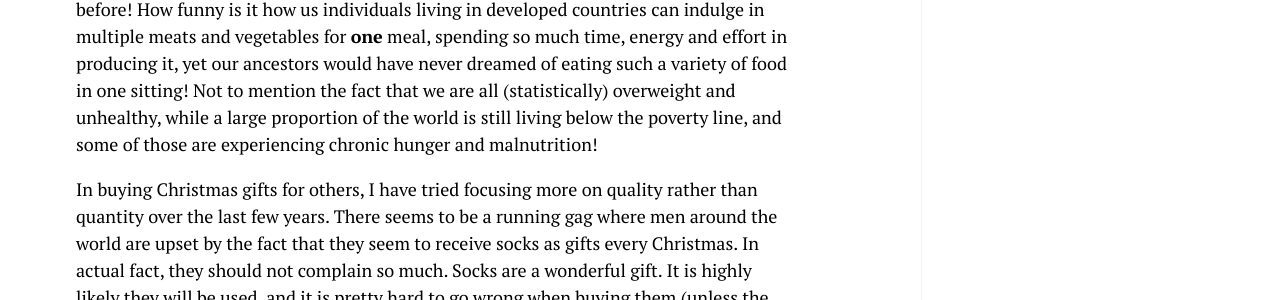
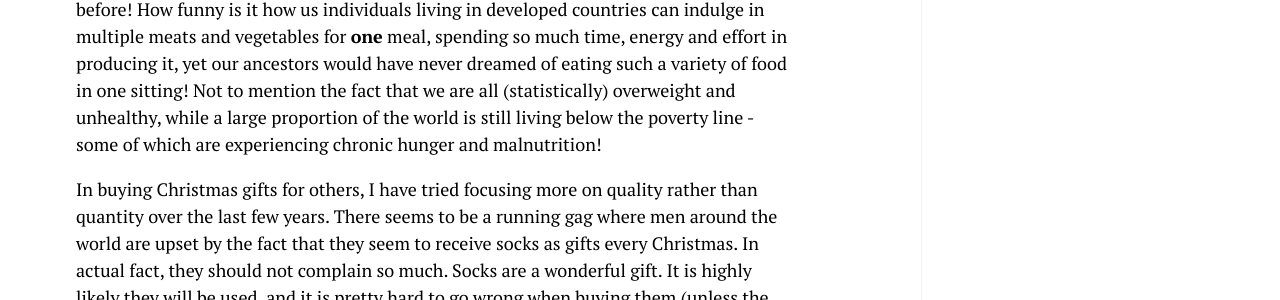
Before and after one commit to cjmlgrto/siomi.net, a Jekyll site: the page built from _posts/2017-12-25-on-gluttony-excess-and-consumerism.markdown, in a window 1280 px wide and 900 px high, scrolled down 1606 px. Shown: the part 234-534 px from the top of the window. Built offline with Jekyll 4.4.1, drawn with Linux system fonts in a browser that asks for light colours.

Commit message:
Updated On Gluttony Excess And Consumerism

```diff
--- a/_posts/2017-12-25-on-gluttony-excess-and-consumerism.markdown
+++ b/_posts/2017-12-25-on-gluttony-excess-and-consumerism.markdown
@@ -12,7 +12,7 @@ The marketing material issued by department stores likes to tell us that Christm
 
 In my younger, teenager years I frequently felt disappointed on Christmas Day. This was mostly because I craved more gifts than I received, or craved different gifts to what were chosen for me by my family members (spoiler alert: Santa is not real!). I distinctly remember what would have been the Christmas of 2012, where my mother thought it would be a good idea to purchase a pack of RACV driving lessons for me. I hated it. There was no instant gratification, and it certainly was not something I could talk about or show off to my friends. In hindsight, I see how great of a gift it was. The large sum she spent on those driving lessons was what helped me learn how to feel confident behind the wheel, although I did not hop in the driver's seat until ten months after Christmas. As I have grown older, I like to think I have mostly shed my insecurities about the way others perceive me. I do not measure my self worth in the goods that I own, and I no longer feel like I have to prove to something to someone by buying expensive things. Over time, I have tried to request gifts around Christmastime that are things I know I will use, or things I genuinely need. For example, this year I was lucky enough to receive a GHD Platinum Styler. While this is considered to be the top-of-the-line GHD, it is also the first hair straightener I have received in ten years (yes, my old one has held up extremely well!) and I can only hope it will last me until my 30th birthday.
 
-I have also found that my Christmases involve less agonising stomach aches than they did in the past. This year I consumed only one plate of food at Christmas lunch - not even a full plate - and stopped eating as soon as the hunger disappeared. The way people approach Christmas can be perplexing to me. It is as though they have never seen food before! How funny is it how us individuals living in developed countries can indulge in multiple meats and vegetables for **one** meal, spending so much time, energy and effort in producing it, yet our ancestors would have never dreamed of eating such a variety of food in one sitting! Not to mention the fact that we are all (statistically) overweight and unhealthy, while a large proportion of the world is still living below the poverty line, and some of those are experiencing chronic hunger and malnutrition!
+I have also found that my Christmases involve less agonising stomach aches than they did in the past. This year I consumed only one plate of food at Christmas lunch - not even a full plate - and stopped eating as soon as the hunger disappeared. The way people approach Christmas can be perplexing to me. It is as though they have never seen food before! How funny is it how us individuals living in developed countries can indulge in multiple meats and vegetables for **one** meal, spending so much time, energy and effort in producing it, yet our ancestors would have never dreamed of eating such a variety of food in one sitting! Not to mention the fact that we are all (statistically) overweight and unhealthy, while a large proportion of the world is still living below the poverty line - some of which are experiencing chronic hunger and malnutrition!
 
 In buying Christmas gifts for others, I have tried focusing more on quality rather than quantity over the last few years. There seems to be a running gag where men around the world are upset by the fact that they seem to receive socks as gifts every Christmas. In actual fact, they should not complain so much. Socks are a wonderful gift. It is highly likely they will be used, and it is pretty hard to go wrong when buying them (unless the recipient is incredibly picky or has circulation problems). Other great gifts include quality skincare, items of clothing you know the recipient requires, or even experiences where people can get out of the house and try something new.
 
```
